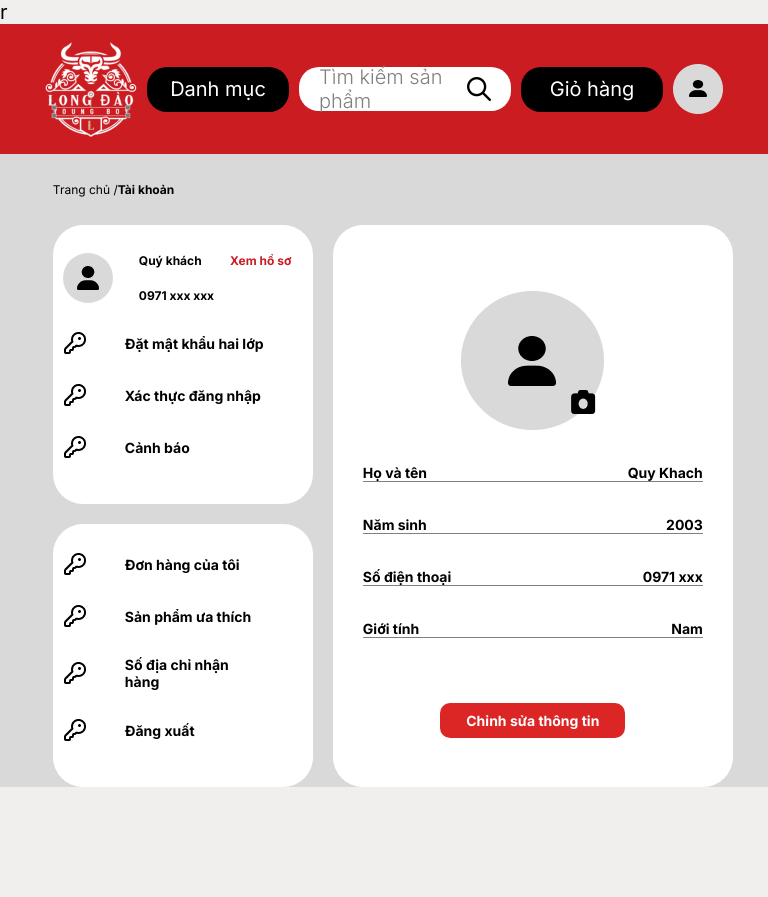
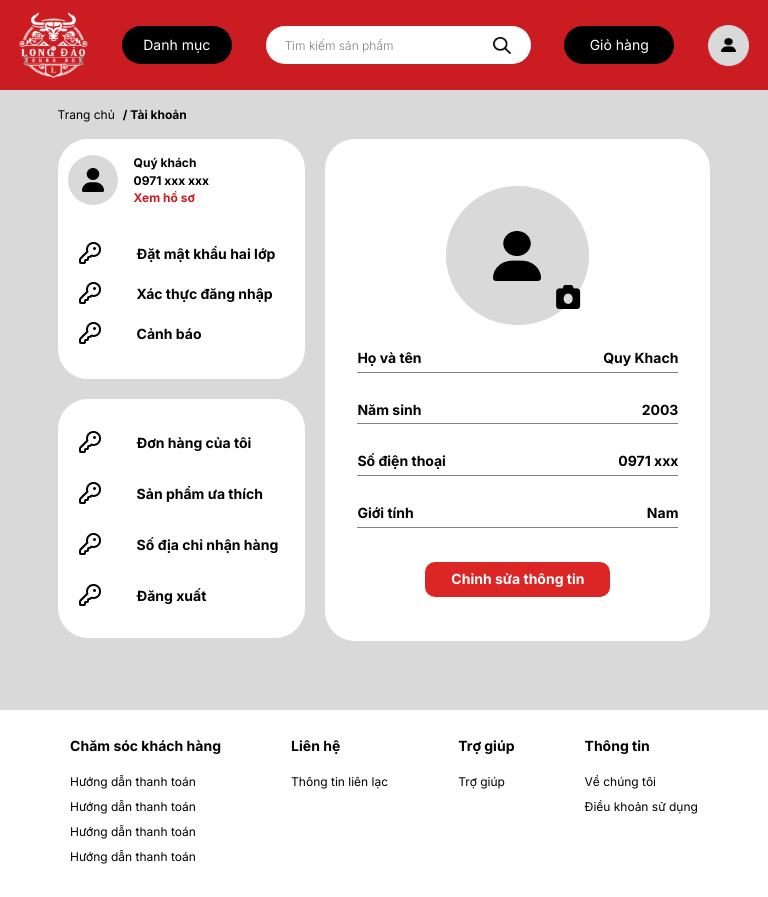
Before and after one commit to longdao2003/HuuLong-ui-ux, a plain HTML site: page index.html in a window 768 px wide. Before the commit the page ends 800 px from the top, so only its background shows below. Drawn offline with Linux system fonts and the light colour scheme.

Commit message:
He He Boi

```diff
--- a/index.html
+++ b/index.html
@@ -1,4 +1,4 @@
-r<!DOCTYPE html>
+<!DOCTYPE html>
 <html>
   <head>
     <meta charset="utf-8" />
@@ -39,16 +39,18 @@ r<!DOCTYPE html>
       </header>
 
       <main>
-        <!-- Đường dẫn -->
         <div class="main-firstpart">
-          <div class="text-small regular">Trang chủ /</div>
-          <div class="text-small bold">Tài khoản</div>
+          <div class="text-small regular" style="margin-right: 8px">
+            Trang chủ
+          </div>
+
+          <div class="text-small bold">/ Tài khoản</div>
         </div>
 
         <div class="main-secondpart">
           <div id="Delete1">
             <div class="container container-small">
-              <div class="container-small-wrap">
+              <div class="container-small-wrap small1">
                 <div class="container-detail-small" id="container-detail-small">
                   <div class="input input-circle-normal">
                     <img src="./Images/user-main-small.png" />
@@ -56,11 +58,7 @@ r<!DOCTYPE html>
                   <div class="text-small bold">
                     <div>Quý khách</div>
                     <div>0971 xxx xxx</div>
-                  </div>
-
-                  <div class="text-small bold red">
-                    <div>Xem hồ sơ</div>
-                    <div></div>
+                    <div class="text-small bold red">Xem hồ sơ</div>
                   </div>
                 </div>
                 <div class="container-detail-supersmall">
@@ -79,7 +77,7 @@ r<!DOCTYPE html>
             </div>
 
             <div class="container container-small">
-              <div class="container-small-wrap">
+              <div class="container-small-wrap small2">
                 <div class="container-detail-supersmall">
                   <img src="./Images/key.png" class="icon-normal" />
                   <div class="text-normal">Đơn hàng của tôi</div>
@@ -131,7 +129,7 @@ r<!DOCTYPE html>
           </div>
         </div>
       </main>
-      <!-- <footer>
+      <footer>
         <div class="container-footer">
           <div class="footer-title text-normal">Chăm sóc khách hàng</div>
           <div>
@@ -162,7 +160,7 @@ r<!DOCTYPE html>
             <div class="text-small regular">Điều khoản sử dụng</div>
           </div>
         </div>
-      </footer> -->
+      </footer>
     </div>
   </body>
 
--- a/style.css
+++ b/style.css
@@ -16,6 +16,7 @@ body {
   max-width: 1162px;
   width: 100%;
   margin: 0 auto;
+  background-color: #d9d9d9;
 }
 header {
   background-color: #cb1c22;
@@ -28,7 +29,6 @@ header {
 }
 
 main {
-  background-color: #d9d9d9;
   display: flex;
   flex-direction: column;
   width: 100%;
@@ -88,13 +88,16 @@ main {
   margin-top: 28px;
 }
 .container-small-wrap > :last-child {
-  margin-bottom: 45px;
+  margin-bottom: 39px;
 }
 
-.container-detail-supersmall: {
+.container-detail-supersmall {
   margin-top: 20px;
 }
-.container-detail-small {
+.container-detail-supersmall > img {
+  margin-left: 10px;
+}
+.container .container-detail-small {
   display: flex;
   background-color: #ffffff;
   flex-direction: row;
@@ -118,7 +121,7 @@ main {
   width: 100%;
   align-items: center;
 }
-.container-detail-supersmall > * {
+.container-detail-supersmall > :first-child {
   margin-right: 38px;
 }
 .container-detail-small-main {
@@ -155,6 +158,7 @@ main {
   width: 100%;
   max-width: 390px;
   margin-bottom: 0;
+  line-height: 18.7px;
 }
 
 .container-big > :nth-child(3) {
@@ -162,13 +166,31 @@ main {
   align-items: center;
   justify-content: center;
 }
-.container-detail-supersmall-main * {
-  margin-top: 10%;
+.container-detail-supersmall-main {
+  padding-bottom: 4px;
+}
+.container-detail-supersmall-main:nth-of-type(1) {
+  margin-top: 52px;
+}
+.container-detail-supersmall-main:nth-of-type(n + 2) {
+  margin-top: 23px;
 }
 
 .container-big img.icon-normal {
   margin-top: 99px;
 }
+.small1 > :nth-child(1) {
+  margin-top: 30px;
+}
+.small1 > * {
+  margin-top: 30px;
+}
+.small2 > * {
+  margin-top: 36.5px;
+}
+/* .small2 > :first-child {
+  margin-top: 36px;
+} */
 
 #main-thirdpart {
   display: none;
@@ -178,6 +200,7 @@ main {
   background-color: #cb1c22;
 }
 footer {
+  margin-top: 69px;
   padding-top: 27px;
   display: flex;
   height: 187px;
@@ -192,6 +215,15 @@ footer {
 
 .container-footer :last-child * {
   margin-bottom: 10px;
+}
+
+#Delete2 {
+  display: none;
+}
+
+#camera-main {
+  position: absolute;
+  right: 10px;
 }
 
 .input {
@@ -233,6 +265,7 @@ footer {
   font-weight: bold;
   color: white;
   margin-top: 65px;
+  margin-bottom: 65px;
 }
 
 .input-circle-normal {
@@ -283,12 +316,6 @@ footer {
   color: #ffffff;
 }
 
-.icon {
-}
-.icon-logo {
-  width: 92px;
-  height: 95px;
-}
 .icon-normal {
   width: 24px;
   height: 24px;
@@ -302,377 +329,147 @@ footer {
   height: 139px;
   margin: 0 auto;
 }
-#Delete2 {
-  display: none;
-}
 
-#camera-main {
-  position: absolute;
-  right: 10px;
-}
-/* @media screen and (min-width: 700px) and (max-width: 950px) {
+@media screen and (min-width: 500px) and (max-width: 800px) {
   header {
+    padding: 0 19px;
     height: 90px;
-    justify-content: flex-start;
+    width: 100%;
   }
-
-  header > * {
-    margin-left: 0;
-    margin-right: 44px;
+  header > :nth-child(1) {
+    height: 66px;
+    width: 69px;
   }
-  header > :first-child {
-    margin-left: 22px;
-    margin-right: 33px;
+  header > :nth-child(3) > .icon-normal {
+    width: 18px;
+    height: 17px;
   }
-  header > :last-child {
-    margin-right: 22px;
+  header > :nth-child(2n) {
+    height: 38px;
+    min-width: 110px;
+    line-height: 38px;
+    font-size: 14px;
   }
-  main {
-    height: 610px;
-  }
-  .main-firstpart {
-    width: 680px;
-  }
-  .main-secondpart {
-    width: 680px;
-  }
-  .main-secondpart .container-small {
-    width: 275px;
-    height: 239px;
-  }
-  .main-secondpart .container-big {
-    width: 385px;
-    height: 498px;
-  }
-
-  .container-detail-small {
-    height: 79px;
-  }
-
-  .container-detail-small > :first-child {
-    margin: 0;
-    margin: auto;
-  }
-  .container-detail-small > :nth-child(2) {
-    padding-top: 17px;
-    padding-bottom: 18px;
-  }
-  .container-detail-small > :last-child {
-    padding-top: 17px;
-  }
-
-  .container-small > * {
-    margin-top: 33px;
-  }
-  .container-small > :first-child {
-    margin-top: 32px;
-  }
-
-  .container-detail-supersmall {
-    widows: 100%;
-  }
-  .container-detail-supersmall > :first-child {
-    margin-left: 32px;
-  }
-
-  .container-detail-supersmall > :last-child {
-    margin-left: 27px;
-  }
-
-  .container-big > :nth-child(2) {
-    height: 27%;
-    justify-content: flex-end;
-    width: 80%;
-  }
-
-  footer {
-    padding-top: 21px;
-    height: 206px;
-    align-items: flex-start;
-  }
-  footer > * {
-    height: 200px;
-    padding-top: 50px;
-  }
-  .container-footer {
-    padding: 0;
-  }
-  .container-footer :last-child * {
-    margin-bottom: 12px;
-  }
-
-  .input-search {
-    display: flex;
-    justify-content: space-between;
-    background-color: white;
+  header > :nth-child(3) {
     width: 265px;
     height: 38px;
-    padding: 20px;
   }
-  .input-rectangle-normal {
-    width: 105px;
-    height: 38px;
-    background-color: black;
-  }
-
-  .input-rectangle-special {
-    width: 185px;
-    height: 35px;
-    background-color: #dc2626;
-    border-radius: 10px;
-  }
-
-  .input-circle-normal {
-    background-color: #d9d9d9;
+  header > :nth-child(5) {
     width: 41px;
     height: 41px;
-    border-radius: 50%;
-  }
-  .input-circle-special {
-    background-color: #d9d9d9;
-    width: 140px;
-    height: 140px;
-    border-radius: 50%;
-    position: relative;
   }
 
   .text-head {
-    font-size: 14px;
-    font-weight: 100;
-    color: #ffffff;
+    font-size: 12px;
   }
-  .text-normal {
-    font-size: 14px;
-    font-weight: bold;
-    color: black;
-  }
-  .text-normal-btn {
-    font-weight: bold;
+  header > :nth-child(2n) {
+    max-width: 110px;
+    min-width: 86px;
+    width: 100%;
   }
 
-  .text-small {
-    font-size: 11px;
+  header > :nth-child(3) {
+    max-width: 265px;
+    min-width: 165px;
+    width: 100%;
+    padding: 0 2.625%;
+  }
+  main {
+    padding: 0 7.5%;
+    min-width: 680px;
+  }
+  .input-rectangle-normal {
+    margin: 0 5px;
+  }
+  .main-secondpart > :first-child {
+    max-width: 275px;
+    min-width: 200px;
+    width: 100%;
+  }
+  .main-firstpart {
+    margin-top: 17px;
+  }
+  .main-secondpart {
+    margin-top: 17px;
+  }
+  .main-secondpart > :last-child {
+    min-width: 385px;
+    width: 100%;
+    padding: 0 32px;
+  }
+  .container-small {
+    width: 100%;
+  }
+  .container-small-wrap {
+    width: 100%;
+    max-width: 256px;
+    min-width: 200px;
+    padding: 0 10px;
+    margin: 0;
+  }
+  .small1 {
+  }
+  .small1 > :nth-child(1) {
+    margin-top: 16px;
+  }
+  .small1 > :nth-child(2) {
+    margin-top: 36px;
+  }
+  .small1 > :nth-child(3) {
+    margin-top: 16px;
+  }
+  .small1 > :nth-child(4) {
+    margin-top: 16px;
+    margin-bottom: 34px;
+  }
+  .container-detail-small {
+    flex-wrap: wrap;
+  }
+  .container-detail-small > :nth-child(1) {
+    margin-right: 16px;
+  }
+  .container-detail-small > :nth-child(2) {
+    margin-right: 23px;
+  }
+  .container-detail-small {
+    width: 100%;
+    min-width: 50px;
+  }
+  .small2 > :first-child {
+    margin-top: 31px;
+  }
+  .small2 > :nth-child(n + 2) {
+    margin-top: 27px;
+  }
+  .container-detail-supersmall > :first-child {
+    margin-right: 35px;
+  }
+  .small2 > :last-child {
+    margin-bottom: 31px;
   }
 
-  .bold {
-    font-weight: bold;
+  .container-big {
+    max-width: 385px;
+    width: 100%;
   }
-  .regular {
-    font-weight: normal;
+  .container-big > :nth-child(1) {
+    margin: 47px auto 0;
   }
-  .red {
-    color: #cb1c22;
+  .container-big > :nth-child(2) {
+    justify-content: flex-end;
+    width: 100%;
+    max-width: 390px;
+    margin-bottom: 0;
+    line-height: 18.7px;
   }
-  .gray {
-    color: #808080;
+  .container-detail-supersmall-main:nth-of-type(1) {
+    margin-top: 24px;
   }
-  .white {
-    color: #ffffff;
+  .container-detail-supersmall-main:nth-of-type(n + 2) {
+    margin-top: 28px;
   }
-
-  .icon {
-  }
-  .icon-logo {
-    width: 80px;
-    height: 80px;
-  }
-  .icon-normal {
-    width: 18px;
-    height: 18px;
-  }
-  .icon-special {
-    width: 50px;
-    height: 50px;
+  .input-rectangle-special {
+    margin-top: 34px;
+    margin-bottom: 44px;
   }
 }
-
-@media screen and (min-width: 300px) and (max-width: 700px) {
-  #Delete1 {
-    display: none;
-  }
-  #Delete2 {
-    display: block;
-    color: white;
-  }
-  header {
-    height: 85px;
-    justify-content: space-between;
-  }
-
-  header > :first-child {
-    margin-left: 12px;
-    margin-right: 23px;
-  }
-
-  header > :last-child {
-    margin-right: 16px;
-  }
-  header > :nth-child(3) {
-    margin-right: 23px;
-  }
-
-  main {
-    height: 630px;
-  }
-  .main-firstpart {
-    width: 100%;
-    justify-content: flex-start;
-    padding-left: 20px;
-    margin: 10px 0;
-  }
-  .main-secondpart {
-    width: 100%;
-    justify-content: center;
-  }
-
-  .main-secondpart .container-big {
-    width: 300px;
-    height: 585px;
-    border-radius: 0;
-    display: flex;
-    justify-content: flex-start;
-  }
-  .container-big > :first-child {
-    margin-top: 41px;
-    margin-bottom: 0;
-  }
-  .container-big > :first-child > :first-child {
-  }
-  .container-big > :nth-child(2) {
-    height: 178px;
-    justify-content: flex-end;
-    width: 260px;
-  }
-  .container-big > :last-child {
-    height: 174px;
-  }
-  #main-thirdpart {
-    display: block;
-    top: 197px;
-    display: flex;
-    border-radius: 0 20px 20px 0;
-    justify-content: center;
-    align-items: center;
-    background-color: #cb1c22;
-  }
-
-  footer {
-    padding-left: 20px;
-    padding-top: 20px;
-    height: 12.5em;
-    flex-direction: column;
-    align-items: flex-start;
-    margin: 0;
-    width: 31.25rem;
-  }
-
-  .container-footer {
-    margin-bottom: 20px;
-  }
-
-  .input-search {
-    display: flex;
-    justify-content: space-between;
-    background-color: white;
-    width: 150px;
-    height: 20px;
-    padding: 4px 12px;
-  }
-  .input-rectangle-normal {
-    width: 105px;
-    height: 38px;
-    background-color: black;
-  }
-
-  .input-rectangle-special {
-    width: 179px;
-    height: 38px;
-    background-color: #dc2626;
-    border-radius: 10px;
-  }
-
-  .input-circle-normal {
-    background-color: #d9d9d9;
-    width: 41px;
-    height: 41px;
-    border-radius: 50%;
-  }
-  .input-circle-special {
-    background-color: #d9d9d9;
-    width: 140px;
-    height: 140px;
-    border-radius: 50%;
-    position: relative;
-  }
-
-  .text-head {
-    font-size: 10px;
-    font-weight: 100;
-    color: #ffffff;
-  }
-  .text-normal {
-    font-size: 15px;
-    font-weight: bold;
-    color: black;
-  }
-  .text-normal-btn {
-    font-weight: bold;
-  }
-
-  .text-small {
-    font-size: 0.625em;
-  }
-
-  .bold {
-    font-weight: bold;
-  }
-  .regular {
-    font-weight: normal;
-  }
-  .red {
-    color: #cb1c22;
-  }
-  .gray {
-    color: #808080;
-  }
-  .white {
-    color: #ffffff;
-  }
-
-  .icon {
-  }
-  .icon-logo {
-    width: 49px;
-    height: 55px;
-  }
-  .icon-normal {
-    width: 18px;
-    height: 18px;
-  }
-  .icon-special {
-    width: 50px;
-    height: 50px;
-  }
-
-  .icon-header {
-    width: 23px;
-    height: 15px;
-  }
-  header .icon-normal {
-    width: 10px;
-    height: 10px;
-  }
-}
-
-@media screen and (min-width: 400px) and (max-width: 700px) {
-  footer {
-    display: grid;
-    grid-template: 1fr 1fr / 1fr 1fr;
-    margin: 0 30px;
-  }
-
-  footer > :nth-child(3),
-  footer > :nth-child(4) {
-    padding-top: 20px;
-  }
-} */
```
